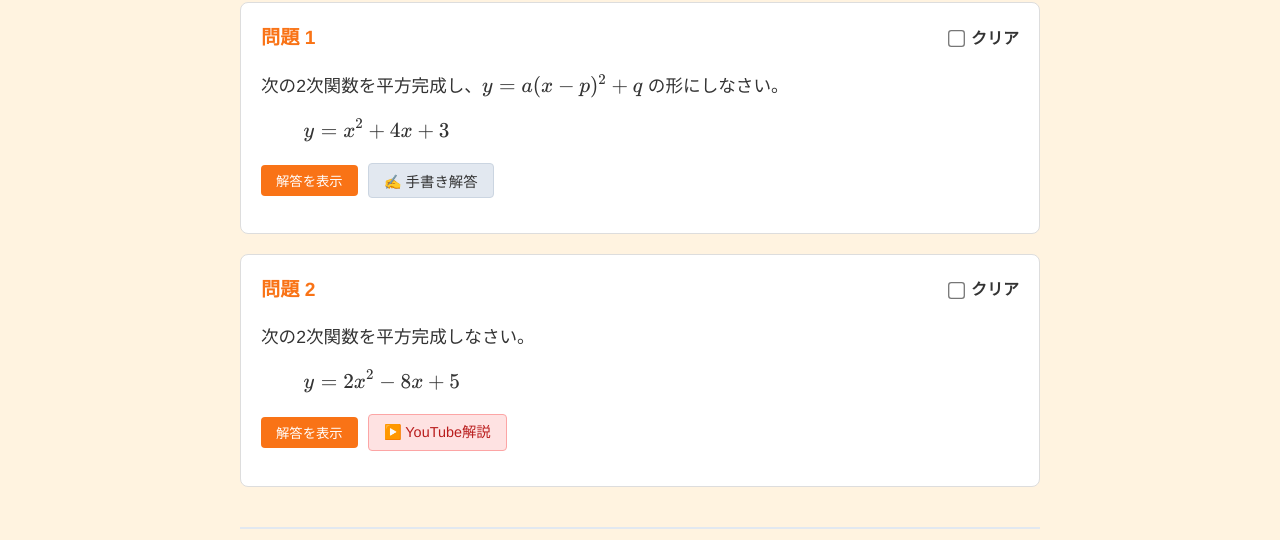
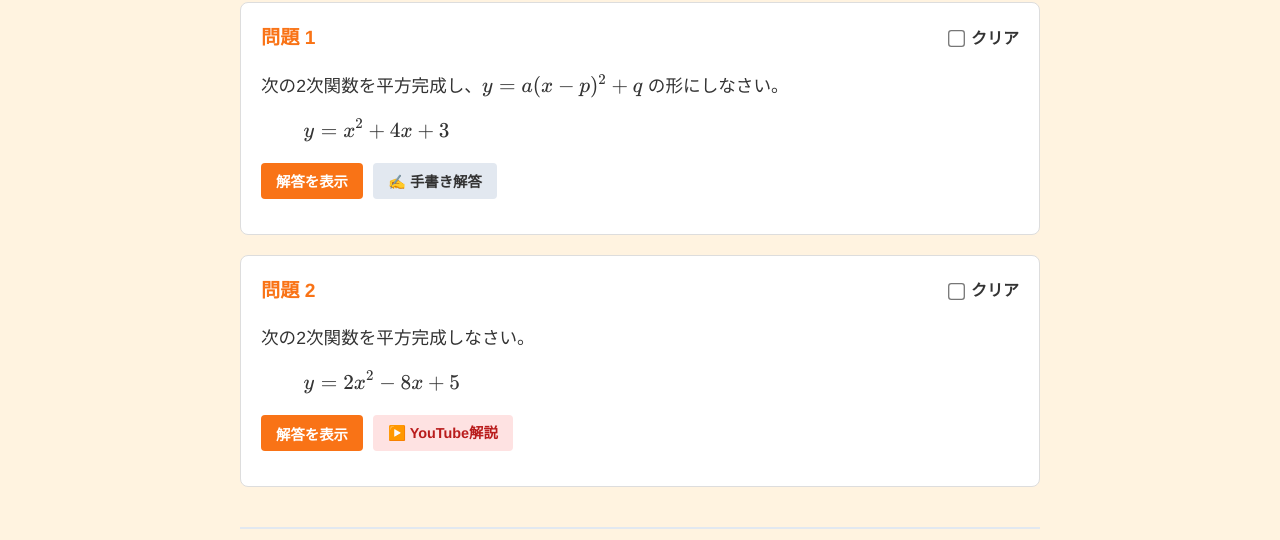
Before and after one commit to btakeshi/btakeshi.github.io, a Jekyll site: the page built from _math_topics/completing-the-square.md, in a window 1280 px wide. Shown: the part 516-1056 px from the top of the page. Built offline with Jekyll 4.4.1, drawn with Linux system fonts in a browser that asks for light colours.

Commit message:
Unify button sizes for answer toggle, handwritten, and YouTube links

```diff
--- a/_layouts/math_topic.html
+++ b/_layouts/math_topic.html
@@ -49,12 +49,12 @@ layout: default
             {{ problem.q | markdownify }}
         </div>
         <div class="problem-btn-row" style="display: flex; gap: 10px; flex-wrap: wrap; margin-bottom: 15px; align-items: center;">
-            <button class="toggle-answer-btn" style="padding: 6px 15px; background: var(--base-color); color: white; border: none; border-radius: 4px; cursor: pointer;">解答を表示</button>
+            <button class="toggle-answer-btn" style="box-sizing: border-box; height: 36px; padding: 0 15px; background: var(--base-color); color: white; border: none; border-radius: 4px; cursor: pointer; font-size: 0.9rem; font-weight: bold; display: inline-flex; align-items: center; justify-content: center;">解答を表示</button>
             {% if problem.handwritten %}
-            <button class="toggle-handwritten-btn" style="padding: 6px 15px; background: #e2e8f0; border: 1px solid #cbd5e1; border-radius: 4px; cursor: pointer; font-size: 0.9rem; color: #333; display: inline-flex; align-items: center; gap: 5px;">✍️ 手書き解答</button>
+            <button class="toggle-handwritten-btn" style="box-sizing: border-box; height: 36px; padding: 0 15px; background: #e2e8f0; border: none; border-radius: 4px; cursor: pointer; font-size: 0.9rem; color: #333; font-weight: bold; display: inline-flex; align-items: center; justify-content: center; gap: 5px;">✍️ 手書き解答</button>
             {% endif %}
             {% if problem.youtube %}
-            <a href="{{ problem.youtube }}" target="_blank" style="padding: 6px 15px; background: #fee2e2; border: 1px solid #fca5a5; border-radius: 4px; text-decoration: none; font-size: 0.9rem; color: #b91c1c; display: inline-flex; align-items: center; gap: 5px;">▶️ YouTube解説</a>
+            <a href="{{ problem.youtube }}" target="_blank" style="box-sizing: border-box; height: 36px; padding: 0 15px; background: #fee2e2; border: none; border-radius: 4px; text-decoration: none; font-size: 0.9rem; color: #b91c1c; font-weight: bold; display: inline-flex; align-items: center; justify-content: center; gap: 5px;">▶️ YouTube解説</a>
             {% endif %}
         </div>
 
```
